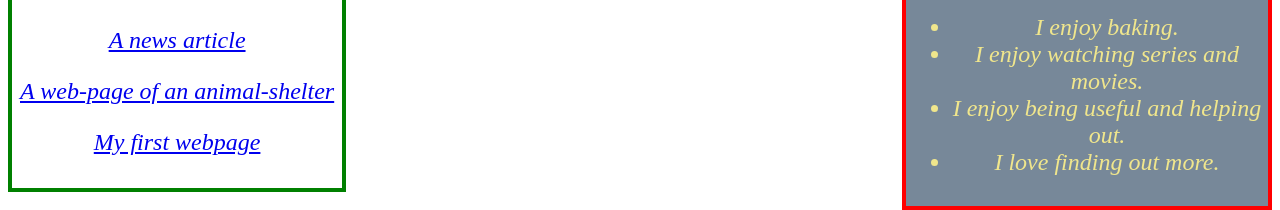
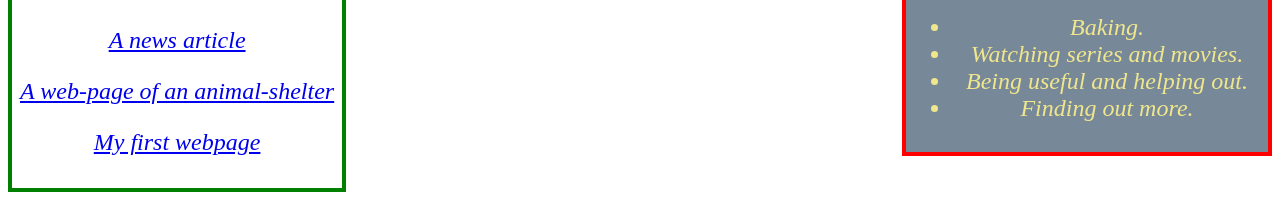
Before and after one commit to WambiruL/my-portfolio, a plain HTML site: page index.html in a window 1280 px wide. Shown: the part 778-988 px from the top of the page. Drawn offline with Linux system fonts and the light colour scheme.

Commit message:
This commit will change the sentence structure of my hobbies

```diff
--- a/index.html
+++ b/index.html
@@ -21,10 +21,10 @@
           <div class="hobbies">
          <h4>Here are some of my interests and hobbies</h4>
          <ul>
-             <li>I enjoy baking.</li>
-             <li>I enjoy watching series and movies.</li>
-             <li>I enjoy being useful and helping out.</li>
-             <li>I love finding out more.</li>
+             <li>Baking.</li>
+             <li>Watching series and movies.</li>
+             <li>Being useful and helping out.</li>
+             <li>Finding out more.</li>
 
          </ul>
           </div>
```
